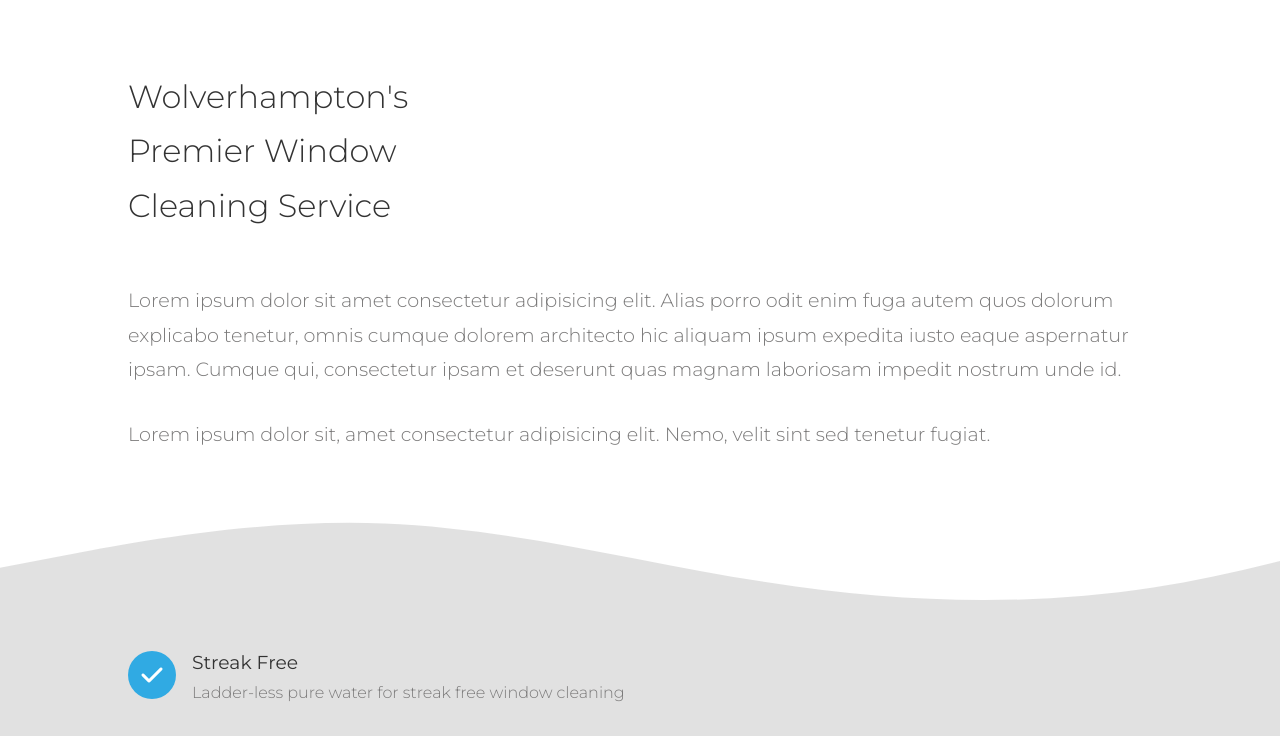
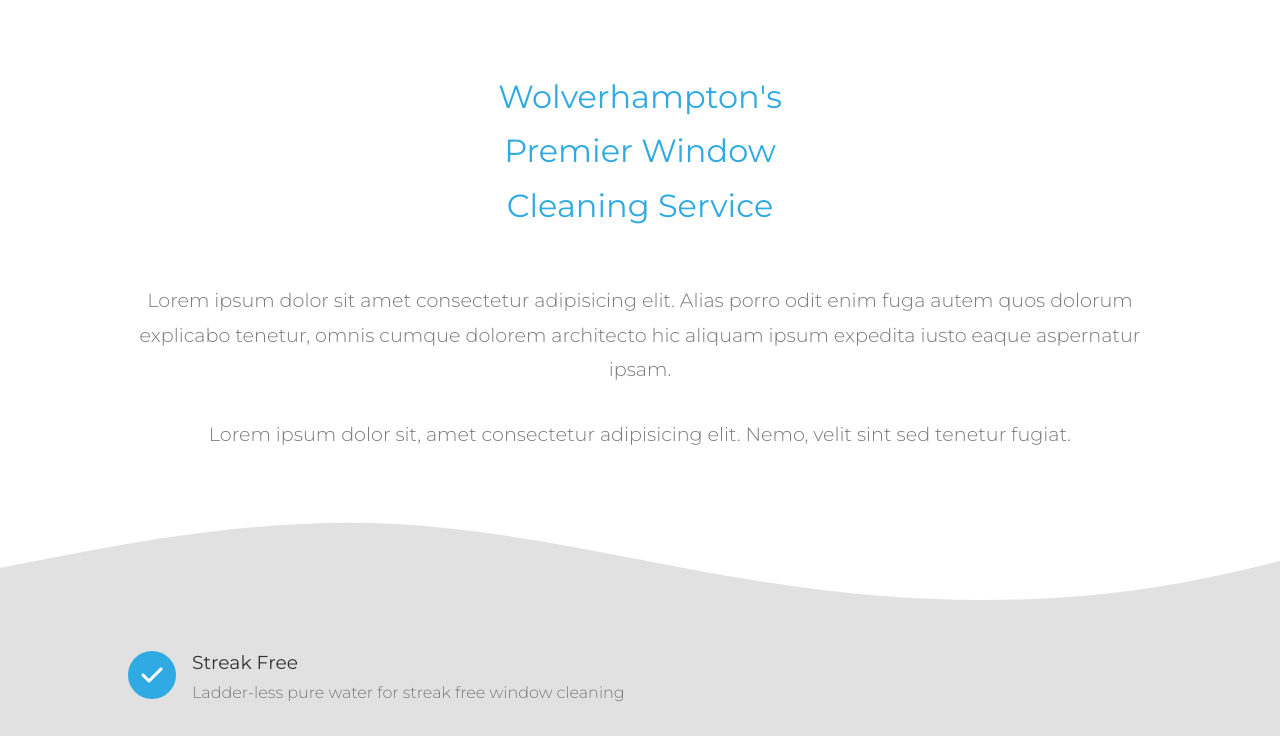
Before and after one commit to jake4369/jsCleaning, a plain HTML site: page index.html in a window 1280 px wide. Shown: the part 784-1520 px from the top of the page. Drawn offline with Linux system fonts and the light colour scheme.

Commit message:
Change header colors

```diff
--- a/index.html
+++ b/index.html
@@ -67,8 +67,7 @@
         Lorem ipsum dolor sit amet consectetur adipisicing elit. Alias porro
         odit enim fuga autem quos dolorum explicabo tenetur, omnis cumque
         dolorem architecto hic aliquam ipsum expedita iusto eaque aspernatur
-        ipsam. Cumque qui, consectetur ipsam et deserunt quas magnam laboriosam
-        impedit nostrum unde id.
+        ipsam.
       </p>
 
       <p>
--- a/style.css
+++ b/style.css
@@ -53,9 +53,9 @@ h1 {
 
 h2 {
   font-size: 2rem;
-  font-weight: 300;
+  font-weight: 400;
   line-height: 1.7;
-  color: var(--dark-grey);
+  color: var(--light-blue);
   margin-bottom: 50px;
 }
 
@@ -277,9 +277,9 @@ HEADER
 /* ========
 ABOUT SECTION
  ======== */
-/* .about-section h2 {
+.about-section h2 {
   text-align: center;
-} */
+}
 
 h2 span {
   display: block;
@@ -287,6 +287,7 @@ h2 span {
 
 .about-section p {
   margin-bottom: 30px;
+  text-align: center;
 }
 
 /* ========
@@ -432,7 +433,7 @@ OUR SERVICES SECTION
 
 .card-text h3 {
   font-weight: 400;
-  color: #000;
+  color: var(--light-blue);
   font-size: 1.3rem;
   margin-bottom: 20px;
 }
```
